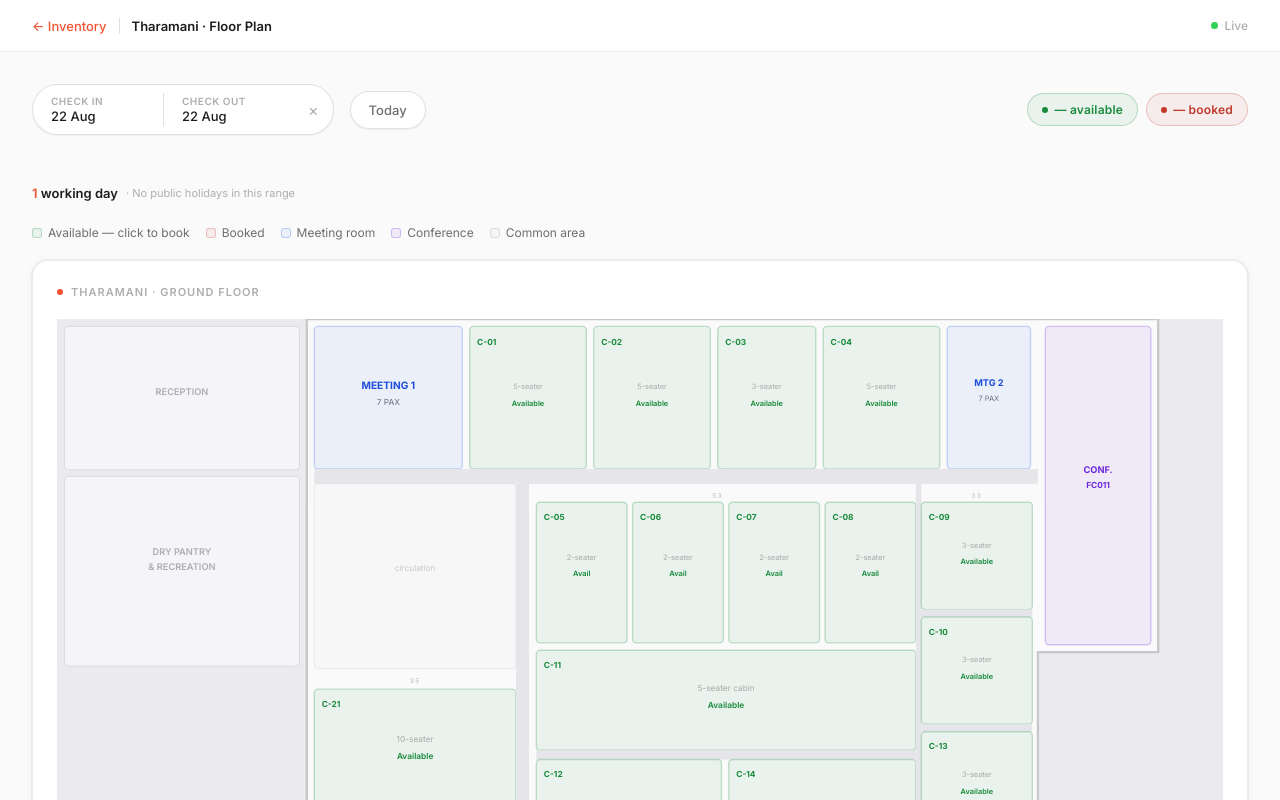
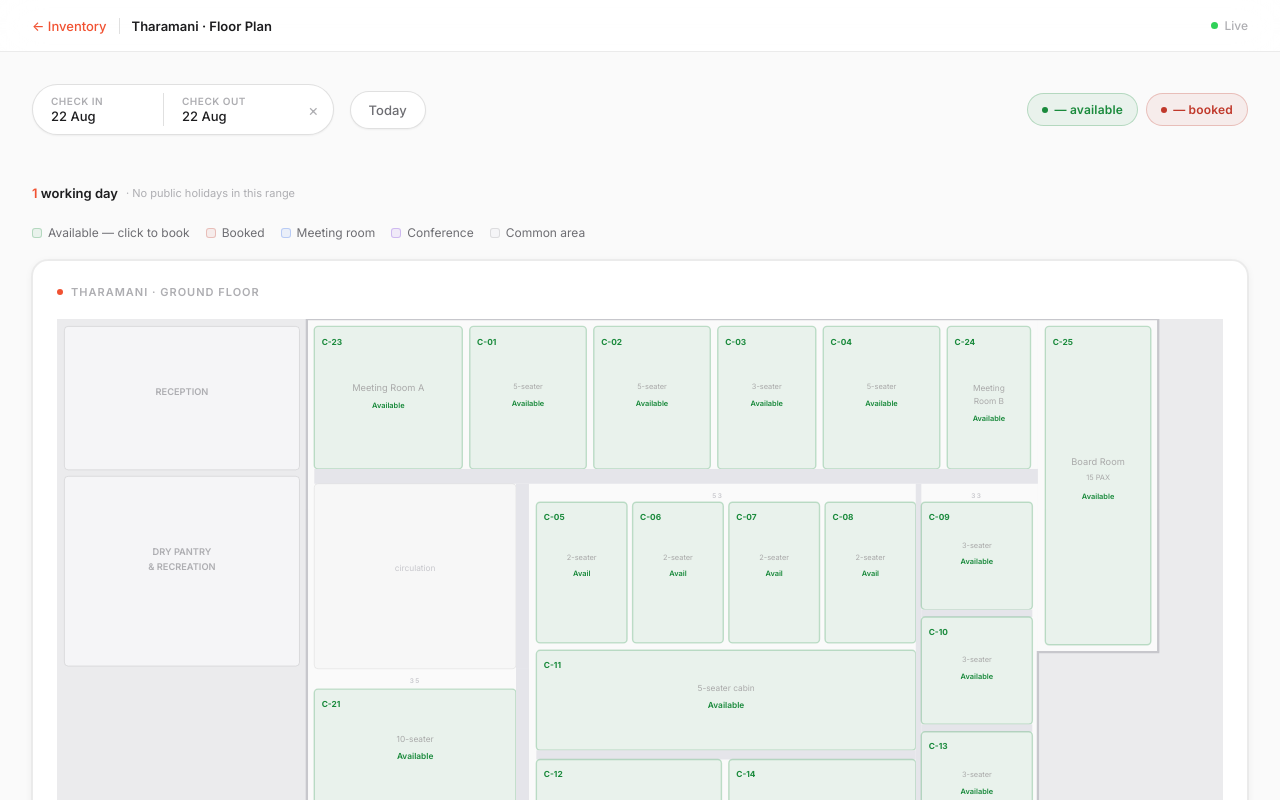
Before and after one commit to dothubspaces-sudo/dotcowork-inventory, a plain HTML site: page public/floorplan.html in a window 1280 px wide. Shown: the top 800 px of the page. Drawn offline with Linux system fonts and the light colour scheme; no server answers.

Commit message:
updated html
PFA

```diff
--- a/public/floorplan.html
+++ b/public/floorplan.html
@@ -519,7 +519,7 @@ svg#fp{display:block;width:100%;height:auto}
 
       <!-- TOP ROW -->
 
-      <g class="mr"><rect class="cb" x="278" y="8" width="160" height="154" rx="4"/><text class="cn" x="358" y="76" text-anchor="middle" font-size="11">MEETING 1</text><text class="st" x="358" y="93" text-anchor="middle" font-size="9">7 PAX</text></g>
+      <g class="cg av" id="g23" onmouseenter="tip(event,23)" onmouseleave="ht()"><rect class="cb" x="278" y="8" width="160" height="154" rx="4"/><text class="cn" x="286" y="28" font-size="9">C-23</text><text class="st" x="358" y="78" text-anchor="middle" font-size="10">Meeting Room A</text><text class="lb" x="358" y="96" text-anchor="middle" font-size="8" id="lb23">Available</text><text class="cl" x="358" y="114" text-anchor="middle" font-size="7.5" id="cl23"></text><text class="dt" x="358" y="130" text-anchor="middle" font-size="7" id="dt23"></text></g>
 
       <g class="cg av" id="g1" onmouseenter="tip(event,1)" onmouseleave="ht()"><rect class="cb" x="446" y="8" width="126" height="154" rx="4"/><text class="cn" x="454" y="28" font-size="9">C-01</text><text class="st" x="509" y="76" text-anchor="middle" font-size="8">5-seater</text><text class="lb" x="509" y="94" text-anchor="middle" font-size="8" id="lb1">Available</text><text class="cl" x="509" y="112" text-anchor="middle" font-size="7.5" id="cl1"></text><text class="dt" x="509" y="128" text-anchor="middle" font-size="7" id="dt1"></text></g>
 
@@ -529,9 +529,9 @@ svg#fp{display:block;width:100%;height:auto}
 
       <g class="cg av" id="g4" onmouseenter="tip(event,4)" onmouseleave="ht()"><rect class="cb" x="828" y="8" width="126" height="154" rx="4"/><text class="cn" x="836" y="28" font-size="9">C-04</text><text class="st" x="891" y="76" text-anchor="middle" font-size="8">5-seater</text><text class="lb" x="891" y="94" text-anchor="middle" font-size="8" id="lb4">Available</text><text class="cl" x="891" y="112" text-anchor="middle" font-size="7.5" id="cl4"></text><text class="dt" x="891" y="128" text-anchor="middle" font-size="7" id="dt4"></text></g>
 
-      <g class="mr"><rect class="cb" x="962" y="8" width="90" height="154" rx="4"/><text class="cn" x="1007" y="72" text-anchor="middle" font-size="10">MTG 2</text><text class="st" x="1007" y="89" text-anchor="middle" font-size="8">7 PAX</text></g>
+      <g class="cg av" id="g24" onmouseenter="tip(event,24)" onmouseleave="ht()"><rect class="cb" x="962" y="8" width="90" height="154" rx="4"/><text class="cn" x="970" y="28" font-size="9">C-24</text><text class="st" x="1007" y="78" text-anchor="middle" font-size="9">Meeting</text><text class="st" x="1007" y="92" text-anchor="middle" font-size="9">Room B</text><text class="lb" x="1007" y="110" text-anchor="middle" font-size="8" id="lb24">Available</text><text class="cl" x="1007" y="126" text-anchor="middle" font-size="7" id="cl24"></text><text class="dt" x="1007" y="140" text-anchor="middle" font-size="7" id="dt24"></text></g>
 
-      <g class="cf"><rect class="cb" x="1068" y="8" width="114" height="344" rx="4"/><text class="cn" x="1125" y="166" text-anchor="middle" font-size="10">CONF.</text><text class="cn" x="1125" y="183" text-anchor="middle" font-size="9">FC011</text></g>
+      <g class="cg av" id="g25" onmouseenter="tip(event,25)" onmouseleave="ht()"><rect class="cb" x="1068" y="8" width="114" height="344" rx="4"/><text class="cn" x="1076" y="28" font-size="9">C-25</text><text class="st" x="1125" y="158" text-anchor="middle" font-size="10">Board Room</text><text class="st" x="1125" y="174" text-anchor="middle" font-size="8">15 PAX</text><text class="lb" x="1125" y="194" text-anchor="middle" font-size="8" id="lb25">Available</text><text class="cl" x="1125" y="212" text-anchor="middle" font-size="7.5" id="cl25"></text><text class="dt" x="1125" y="228" text-anchor="middle" font-size="7" id="dt25"></text></g>
 
       <!-- ALLEYS -->
 
@@ -792,6 +792,9 @@ const CABINS={
   20:{seats:6,type:'6-seater',label:'C-15'},
   21:{seats:6,type:'6-seater',label:'C-16'},
   22:{seats:6,type:'6-seater',label:'C-17'},
+  23:{seats:6,type:'meeting room',label:'C-23'},
+  24:{seats:6,type:'meeting room',label:'C-24'},
+  25:{seats:15,type:'board room',label:'C-25'},
 };
 
 const EXT={
```
